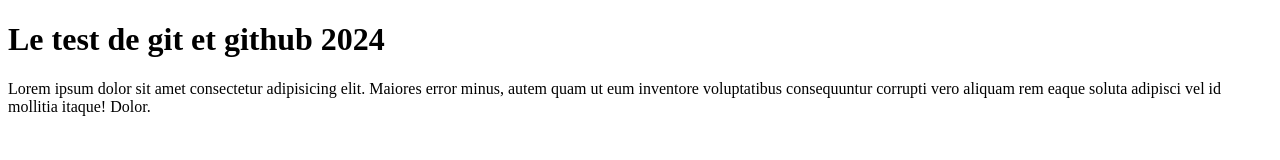
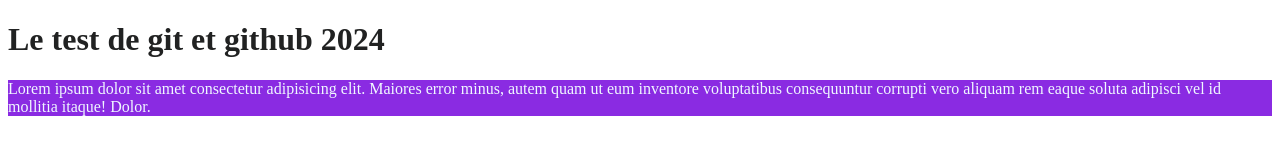
Before and after one commit to Alfredveve/github_TEST, a plain HTML site: page index.html in a window 1280 px wide. Drawn offline with Linux system fonts and the light colour scheme.

Commit message:
Ajout de CSS dans la branche CSS_Branch

```diff
--- a/index.html
+++ b/index.html
@@ -4,6 +4,7 @@
     <meta charset="UTF-8">
     <meta name="viewport" content="width=device-width, initial-scale=1.0">
     <title>Test git et github</title>
+    <link rel="stylesheet" href="style.css">
 </head>
 <body>
   <h1>Le test de git et github 2024</h1>
--- /dev/null
+++ b/style.css
@@ -0,0 +1,8 @@
+body{
+    color:rgb(33, 34, 34);
+}
+
+p{
+    background-color: blueviolet;
+    color: aliceblue;
+}
```
